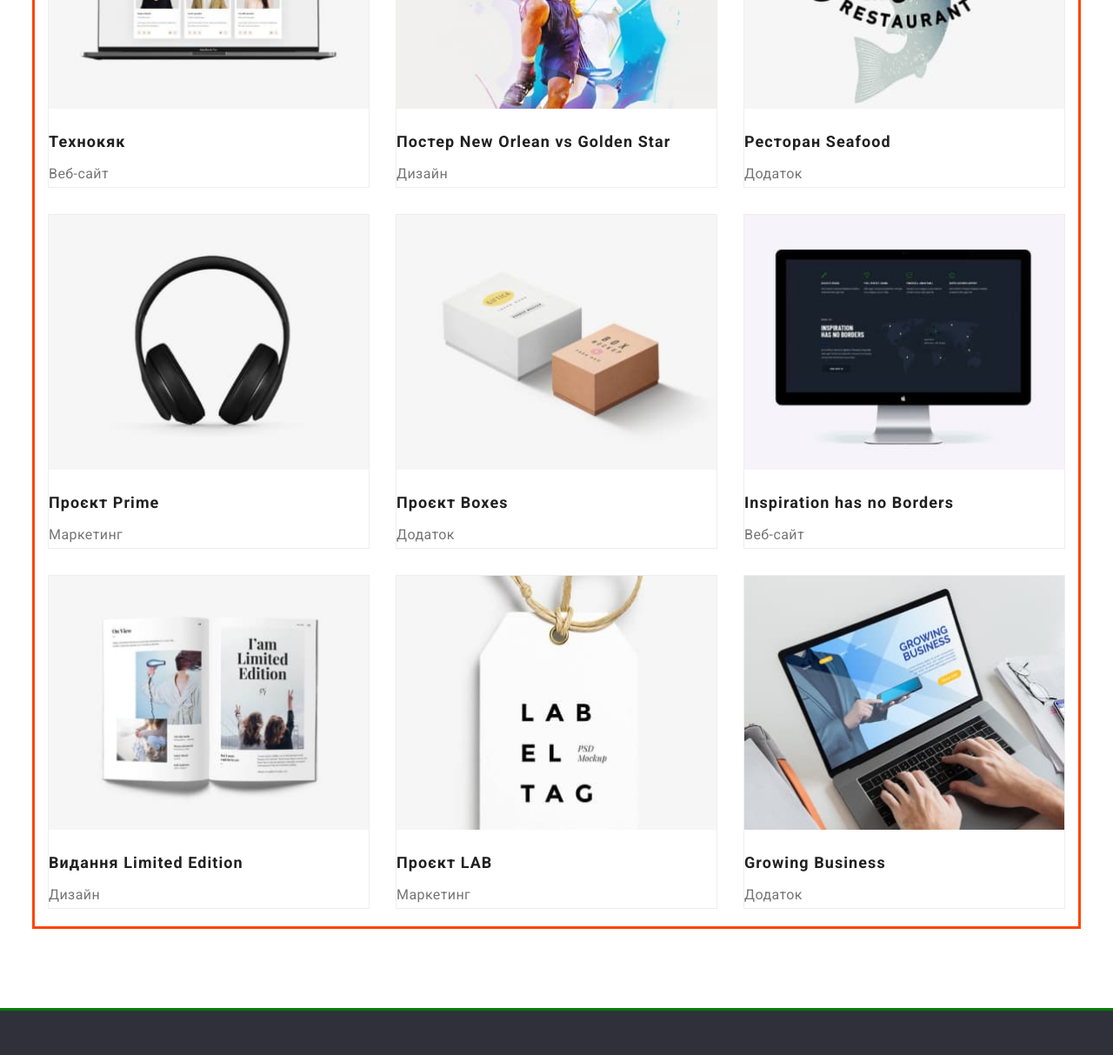
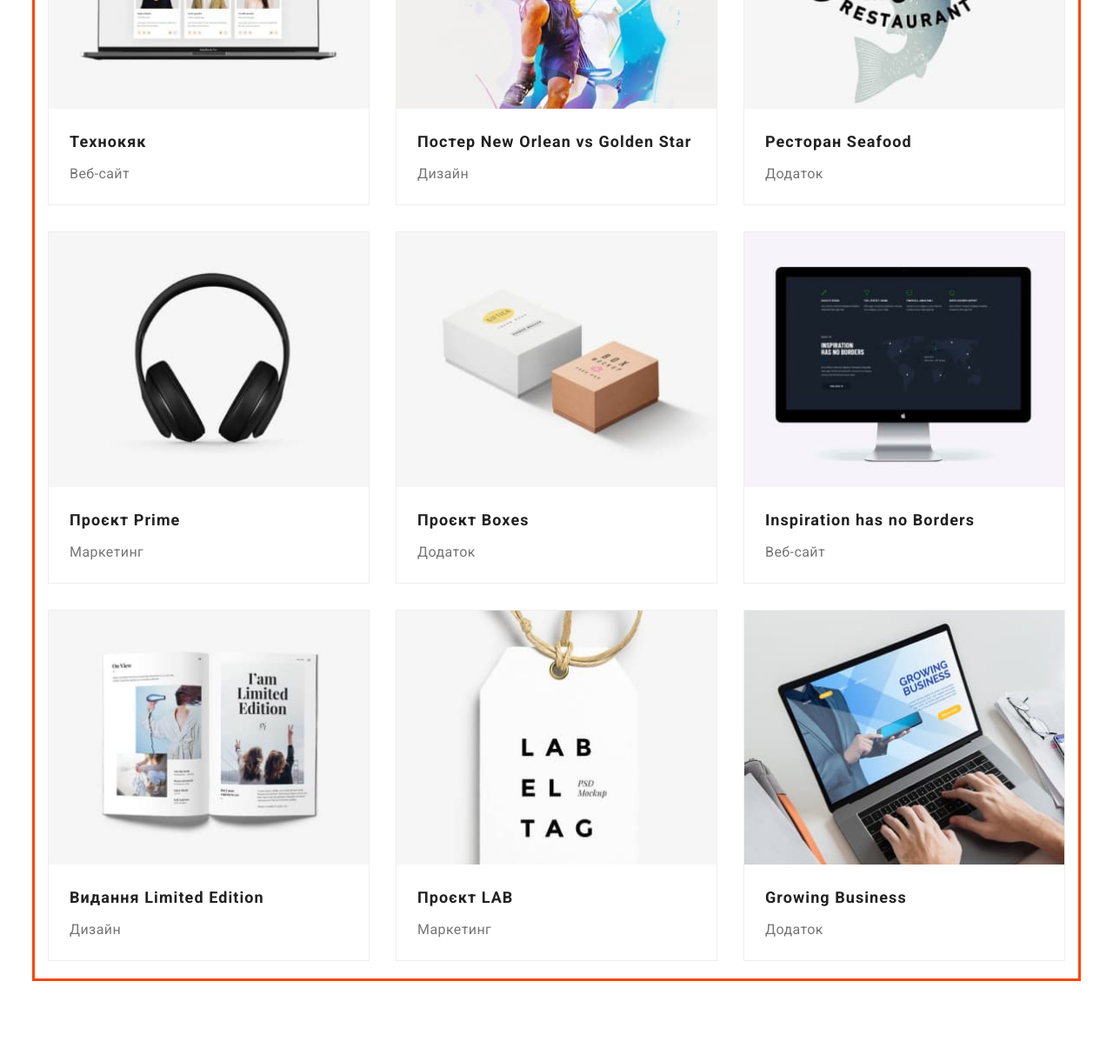
Before and after one commit to SheremetDima/goit-markup-hw-03, a plain HTML site: page portfolio.html in a window 1280 px wide. Shown: the part 430-1643 px from the top of the page at 87% size. Drawn offline with nearby package versions, Linux system fonts and the light colour scheme.

Commit message:
fix final hw3

```diff
--- a/portfolio.html
+++ b/portfolio.html
@@ -96,8 +96,10 @@
                 width="370"
                 height="294"
               />
+              <div class="portfolio-wraper">
                 <h2 class="portfolio-title">Технокяк</h2>
                 <p class="portfolio-text">Веб-сайт</p>
+              </div>
             </li>
             <li class="portfolio-item item">
               <img
@@ -107,8 +109,10 @@
                 width="370"
                 height="294"
               />
+              <div class="portfolio-wraper">
                 <h2 class="portfolio-title">Постер New Orlean vs Golden Star</h2>
                 <p class="portfolio-text">Дизайн</p>
+              </div>
             </li>
             <li class="portfolio-item item">
               <img
@@ -118,8 +122,10 @@
                 width="370"
                 height="294"
               />
+              <div class="portfolio-wraper">
                 <h2 class="portfolio-title">Ресторан Seafood</h2>
                 <p class="portfolio-text">Додаток</p>
+              </div>
             </li>
             <li class="portfolio-item item">
               <img
@@ -129,8 +135,10 @@
                 width="370"
                 height="294"
               />
+              <div class="portfolio-wraper">
                 <h2 class="portfolio-title">Проєкт Prime</h2>
                 <p class="portfolio-text">Маркетинг</p>
+              </div>
             </li>
             <li class="portfolio-item item">
               <img
@@ -140,8 +148,10 @@
                 width="370"
                 height="294"
               />
+              <div class="portfolio-wraper">
                 <h2 class="portfolio-title">Проєкт Boxes</h2>
                 <p class="portfolio-text">Додаток</p>
+              </div>
             </li>
             <li class="portfolio-item item">
               <img
@@ -151,8 +161,10 @@
                 width="370"
                 height="294"
               />
+              <div class="portfolio-wraper">
                 <h2 class="portfolio-title">Inspiration has no Borders</h2>
                 <p class="portfolio-text">Веб-сайт</p>
+              </div>
             </li>
             <li class="portfolio-item item">
               <img
@@ -162,8 +174,10 @@
                 width="370"
                 height="294"
               />
+              <div class="portfolio-wraper">
                 <h2 class="portfolio-title">Видання Limited Edition</h2>
                 <p class="portfolio-text">Дизайн</p>
+              </div>
             </li>
             <li class="portfolio-item item">
               <img
@@ -173,8 +187,10 @@
                 width="370"
                 height="294"
               />
+              <div class="portfolio-wraper">
                 <h2 class="portfolio-title">Проєкт LAB</h2>
                 <p class="portfolio-text">Маркетинг</p>
+              </div>
             </li>
             <li class="portfolio-item item">
               <img
@@ -184,8 +200,10 @@
                 width="370"
                 height="294"
               />
+              <div class="portfolio-wraper">
                 <h2 class="portfolio-title">Growing Business</h2>
                 <p class="portfolio-text">Додаток</p>
+              </div>
             </li>
           </ul>
         </div>
--- a/styles/style.css
+++ b/styles/style.css
@@ -247,7 +247,9 @@ body {
 }
 
 /*------------- ACTION -------------*/
-.action-section {padding-top: 0px;}
+.action {
+  padding-top: 0px;
+}
 
 .action-list {
   display: flex;
@@ -265,6 +267,7 @@ body {
 
 }
 .team-title {
+  font-weight: 500;
   font-size: 16px;
   line-height: 1.18;
   text-align: center;
@@ -396,10 +399,9 @@ footer {
   border: 1px solid #EEEEEE;
   }
 
-  .porfolio-img {
-    margin-bottom: 20px;
-  }
-
+.portfolio-wraper {
+  padding: 20px 24px;
+}
 
 .portfolio-title {
   font-size: 18px;
```
Lines whose indentation alone changed are shown as unchanged.
